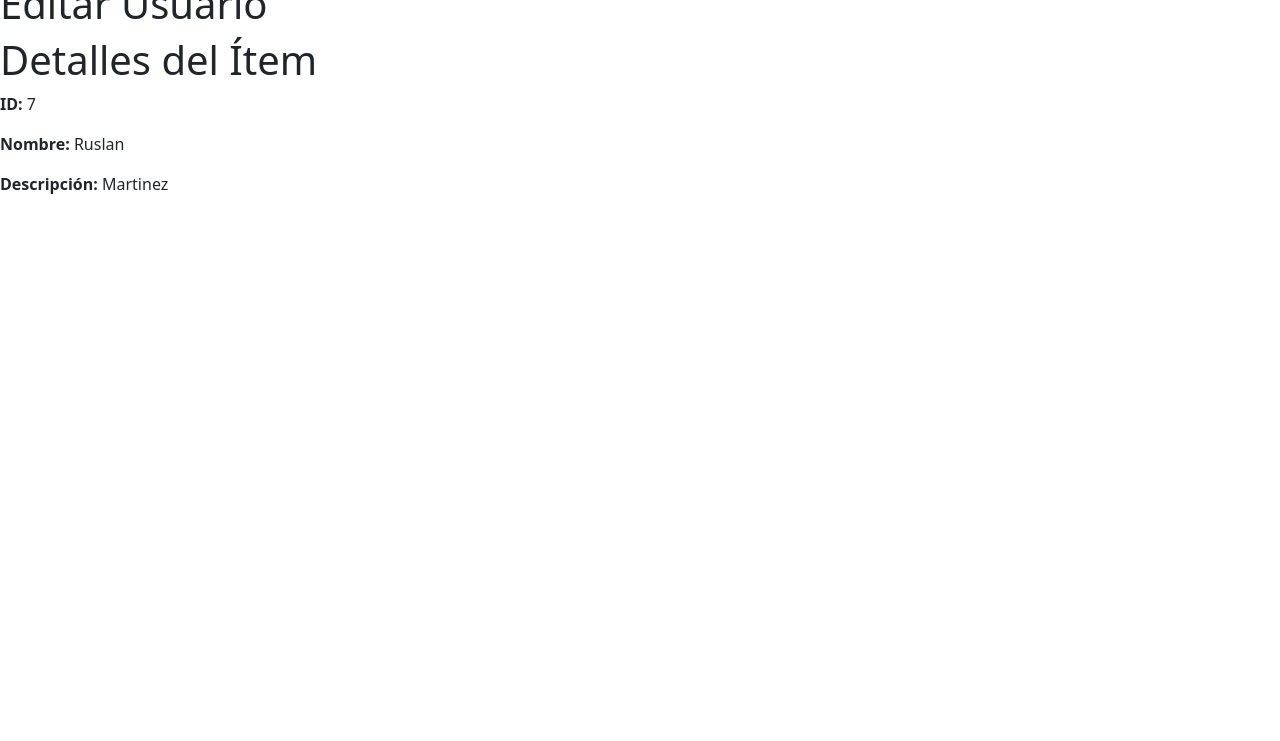
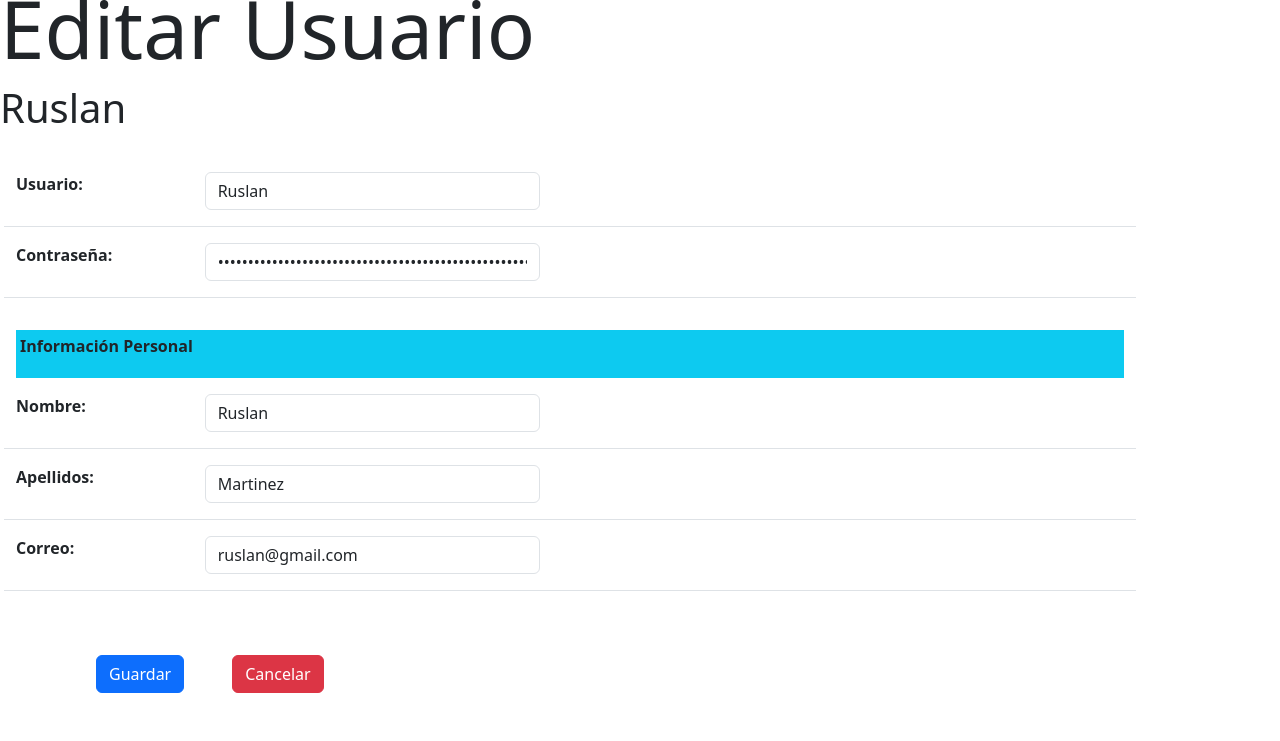
Before and after one commit to SatellitexOT12/ProyectoMantenimientoUCI, a Django app: page /usuarios/editar/7/ in a window 1280 px wide. Shown: the part 132-873 px from the top of the page. Before the commit the page ends 326 px from the top, so only its background shows below. Run offline with Django 5.2, Linux system fonts and the light colour scheme; data comes from the database, SQL or seed files in the repository; some libraries are stand-ins or nearby versions.

Commit message:
Creada Interfaz para editar usuarios (nombre,contraseña,InformacionPersonal) y el boton para volver a la pagina usuarios

```diff
--- a/web_mantenimiento_uci/usuarios/templates/editar_usuario.html
+++ b/web_mantenimiento_uci/usuarios/templates/editar_usuario.html
@@ -5,11 +5,79 @@
 {%endblock%}
 
 {% block content %}
+<h1 class="display-1">Editar Usuario</h1>
+<h3 class="display-6">{{user.username}}</h3>
 
-<h1>Editar Usuario</h1>
-<h1>Detalles del Ítem</h1>
-    <p><strong>ID:</strong> {{ user.id }}</p>
-    <p><strong>Nombre:</strong> {{ user.first_name }}</p>
-    <p><strong>Descripción:</strong> {{ user.last_name }}</p>
+<div class="container p-3 mx-0 usuario-contraseña">
+
+    <div class="row border-bottom py-3">
+        <div class="col-2">
+            <p class="form-label"><strong>Usuario:</strong></p>
+        </div>
+        <div class="col-5">
+            <input type="text" value="{{user.username}}" class="form-control w-75 " >
+        </div>
+
+    </div>
+
+    <div class="row border-bottom py-3">
+        <div class="col-2">
+            <p class="form-label"><strong>Contraseña:</strong></p>
+        </div>
+        <div class="col-5">
+            <input type="password" value="{{user.password}}" class="form-control w-75 " >
+        </div>
+
+    </div>
+
+</div>
+
+<div class="container p-3 mx-0 informacion-personal">
+    <div class="bg-info p-1">
+        <p><strong>Información Personal</strong></p>
+    </div>
+
+    <div class="row border-bottom py-3">
+        <div class="col-2">
+            <p class="form-label"><strong>Nombre:</strong></p>
+        </div>
+        <div class="col-5">
+            <input type="text" value="{{user.first_name}}" class="form-control w-75 " >
+        </div>
+
+    </div>
+
+    <div class="row border-bottom py-3">
+        <div class="col-2">
+            <p class="form-label"><strong>Apellidos:</strong></p>
+        </div>
+        <div class="col-5">
+            <input type="text" value="{{user.last_name}}" class="form-control w-75 " >
+        </div>
+
+    </div>
+
+    <div class="row border-bottom py-3">
+        <div class="col-2">
+            <p class="form-label"><strong>Correo:</strong></p>
+        </div>
+        <div class="col-5">
+            <input type="email" value="{{user.email}}" class="form-control w-75 " >
+        </div>
+
+    </div>
+
+</div>
+
+<div class="d-flex p-5">
+    <div class="px-5">
+    <button type="submit" class="btn btn-primary">Guardar</button>
+    </div>
+
+    <div>
+    <a type="submit" class="btn btn-danger" href="{% url 'usuarios' %}">Cancelar</a>
+    </div>
+
+</div>
 
 {%endblock%}
```
